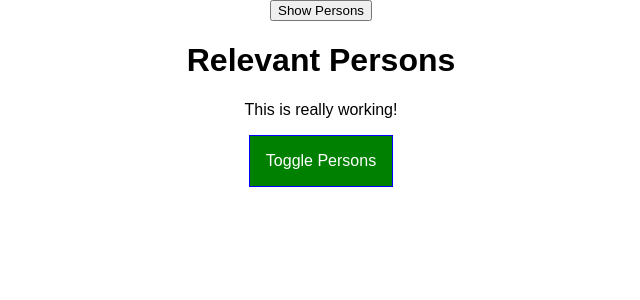
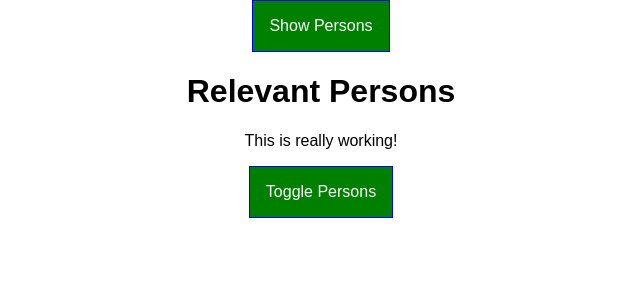
Before and after one commit to chrismccullough/person-app, a React (Create React App) app: page / in a window 1280 px wide. Shown: the top 300 px of the page, without its empty margins (319-959 px from the left). Built offline with nearby package versions, Linux system fonts and the light colour scheme.

Commit message:
Added the Aux component

```diff
--- a/src/components/Cockpit/Cockpit.css
+++ b/src/components/Cockpit/Cockpit.css
@@ -6,7 +6,7 @@
 	font-weight: bold;
 }
 
-.Cockpit button {
+button {
 	border: 1px solid blue;
 	padding: 16px;
 	background-color: green;
@@ -15,15 +15,15 @@
 	cursor: pointer;
 }
 
-.Cockpit button:hover {
+button:hover {
 	background-color: lightgreen;
 	color: black;
 }
 
-.Cockpit button.Red {
+button.Red {
 	background-color: red;
 }
 
-.Cockpit button.Red:hover {
+button.Red:hover {
 	background-color: salmon;
 }
--- a/src/components/Cockpit/Cockpit.js
+++ b/src/components/Cockpit/Cockpit.js
@@ -1,5 +1,6 @@
 import React from 'react';
 import './Cockpit.css';
+import Aux from '../../hoc/Auxilliary';
 
 const cockpit = (props) => {
 	const assignedClasses = [];
@@ -17,14 +18,14 @@ const cockpit = (props) => {
 	}
 
 	return (
-		<div className="Cockpit">
+		<Aux>
 			<h1>{props.appTitle}</h1>
 			<p className={assignedClasses.join(' ')}>This is really working!</p>
 
 			<button
 			className={btnClass}
 			onClick={props.clicked}>Toggle Persons</button>
-		</div>
+		</Aux>
 	)
 };
 
--- a/src/components/Persons/Person/Person.js
+++ b/src/components/Persons/Person/Person.js
@@ -24,6 +24,12 @@ class Person extends Component {
 				<input type="text" onChange={this.props.changed} value={this.props.name} />
 			</div>
 		)
+
+		/*return [
+			<p onClick={this.props.click}>I am {this.props.name} and I am {this.props.age} years old!</p>,
+			<p>{this.props.children}</p>,
+			<input type="text" onChange={this.props.changed} value={this.props.name} />,
+		]*/
 	}
 }
 
--- /dev/null
+++ b/src/hoc/Auxilliary.js
@@ -0,0 +1,8 @@
+/*
+	This component can be wrapped around adjacent JSX elements in other components to
+	mitigate the need for an extra surrounding DOM element.
+*/
+
+const aux = (props) => props.children;
+
+export default aux;
```
